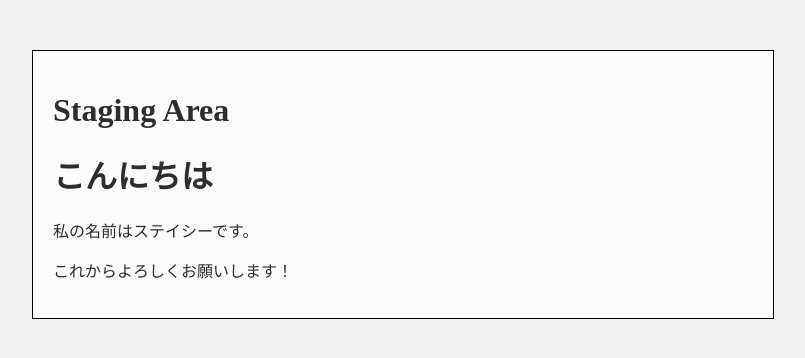
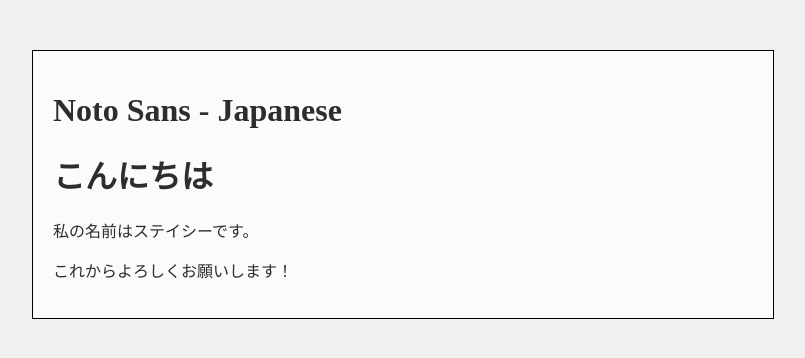
Before and after one commit to spellbunny/Google-Noto-Sans-Japanese, a plain HTML site: page HTML/index.html in a window 1280 px wide. Shown: the whole page, without its empty margins (237-1042 px from the left). Drawn offline with Linux system fonts and the light colour scheme; a web font is replaced by a local one.

Commit message:
Updated index page and renamed folder

```diff
--- a/staging-area/index.html
+++ b/HTML/index.html
@@ -7,7 +7,7 @@
 <body>
 
 <div class="container">
-<h1>Staging Area</h1>
+<h1>Noto Sans - Japanese</h1>
 <h1>こんにちは</h1>
 <p>私の名前はステイシーです。</p>
 <p>これからよろしくお願いします！</p>
```
Also changed, not shown: HTML/css/styles.css (renamed from staging-area/css/styles.css), 1 other file.
